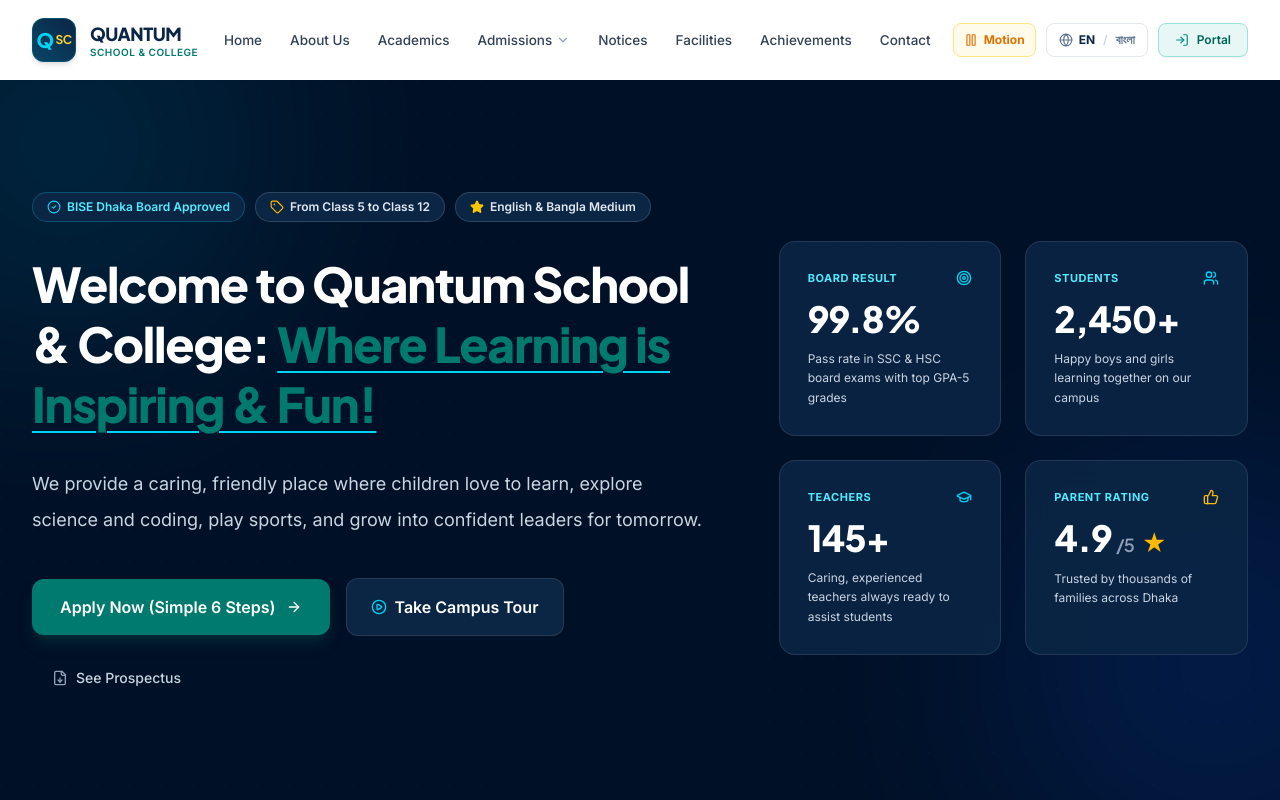
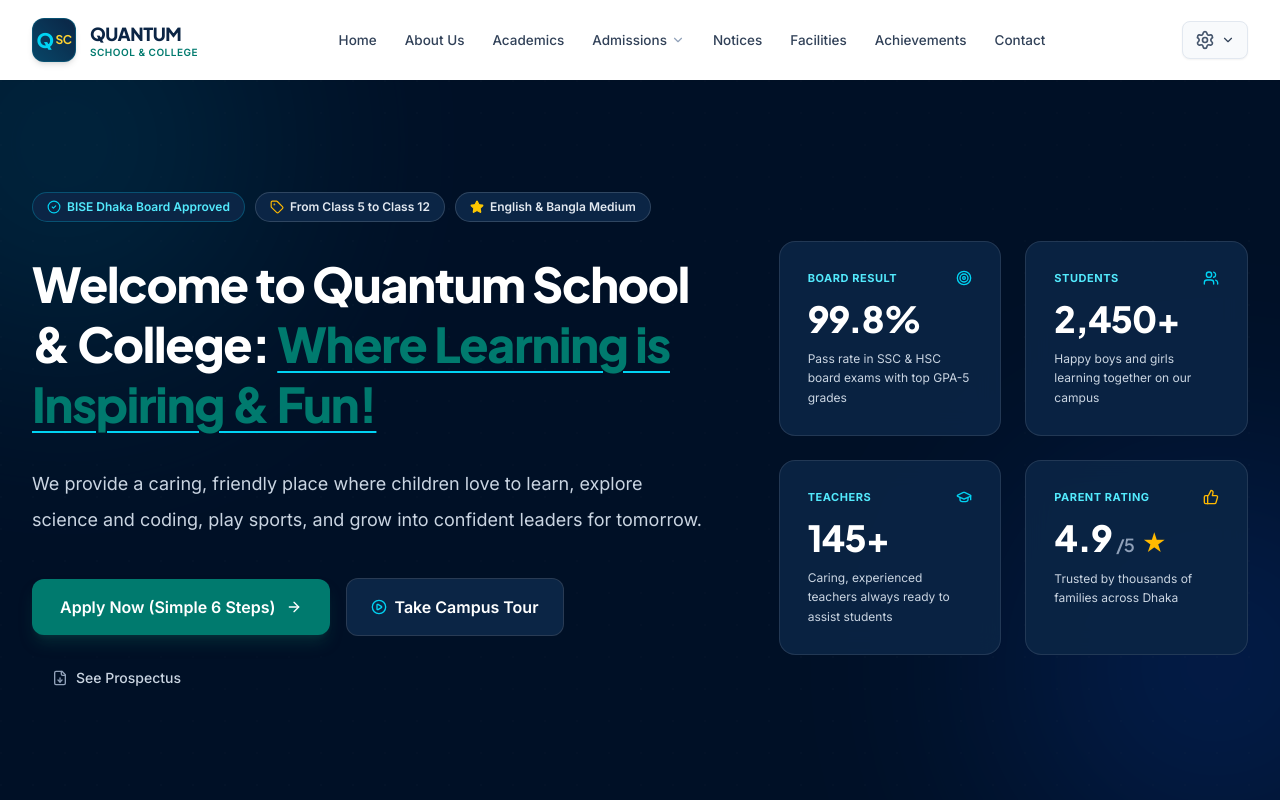
Before and after one commit to GaziMahmudur/Quantum-School-College, a React (Vite) app: page / in a window 1280 px wide. Shown: the top 800 px of the page. Built offline with nearby package versions, Linux system fonts and the light colour scheme.

Commit message:
feat: implement responsive Navbar component with language toggle, portal access, and animation controls

```diff
--- a/src/components/Navbar.tsx
+++ b/src/components/Navbar.tsx
@@ -1,5 +1,5 @@
 import React, { useState, useContext } from 'react';
-import { Download, Globe, LogIn, Menu, X, ShieldCheck, PhoneCall, ChevronDown, Play, Pause } from 'lucide-react';
+import { Download, Globe, LogIn, Menu, X, ShieldCheck, PhoneCall, ChevronDown, Play, Pause, Settings } from 'lucide-react';
 import { Language } from '../types';
 import { AnimationContext } from '../AnimationContext';
 
@@ -19,6 +19,7 @@ export const Navbar: React.FC<NavbarProps> = ({
   onScrollToSection,
 }) => {
   const [mobileMenuOpen, setMobileMenuOpen] = useState(false);
+  const [settingsMenuOpen, setSettingsMenuOpen] = useState(false);
   const { animationsEnabled, setAnimationsEnabled } = useContext(AnimationContext);
 
   const navItems = [
@@ -110,44 +111,60 @@ export const Navbar: React.FC<NavbarProps> = ({
 
           {/* Right Action Buttons */}
           <div className="flex items-center gap-1.5 sm:gap-2.5 shrink-0">
-            {/* Animation Toggle */}
-            <button
-              onClick={() => setAnimationsEnabled(!animationsEnabled)}
-              className={`p-1.5 sm:p-2 sm:px-2.5 rounded-lg border transition-all cursor-pointer flex items-center gap-1.5 shrink-0 ${
-                animationsEnabled
-                  ? 'bg-amber-50 border-amber-200 text-amber-600 hover:bg-amber-100 hover:border-amber-300'
-                  : 'bg-slate-100 border-slate-200 text-slate-500 hover:bg-slate-200'
-              }`}
-              title={animationsEnabled ? 'Disable Animations' : 'Enable Animations'}
-            >
-              {animationsEnabled ? <Pause className="w-3.5 h-3.5" /> : <Play className="w-3.5 h-3.5" />}
-              <span className="text-[10px] sm:text-xs font-bold hidden min-[400px]:block">
-                {animationsEnabled ? 'Motion' : 'Static'}
-              </span>
-            </button>
+            {/* Quick Actions Dropdown */}
+            <div className="relative">
+              <button
+                onClick={() => setSettingsMenuOpen(!settingsMenuOpen)}
+                className="flex items-center gap-1.5 p-2 sm:px-3 rounded-lg border border-slate-200 bg-slate-50 text-slate-700 hover:bg-slate-100 hover:text-[#0b2545] transition-all cursor-pointer shadow-xs"
+              >
+                <Settings className="w-5 h-5 sm:w-5 sm:h-5 text-slate-600" />
+                <ChevronDown className={`w-3.5 h-3.5 transition-transform duration-200 ${settingsMenuOpen ? 'rotate-180' : ''}`} />
+              </button>
 
-            {/* Language Switcher */}
-            <button
-              onClick={onToggleLanguage}
-              className="inline-flex items-center gap-1 sm:gap-1.5 px-1.5 sm:px-3 py-1.5 sm:py-2 text-[10px] sm:text-xs font-semibold text-slate-700 hover:text-[#0b2545] hover:bg-slate-100 rounded-lg border border-slate-200 transition-colors cursor-pointer shrink-0"
-              title="Toggle Language"
-            >
-              <Globe className="w-3.5 h-3.5 text-slate-500 hidden min-[370px]:block" />
-              <span className={language === 'en' ? 'font-bold text-[#0b2545]' : 'text-slate-500'}>EN</span>
-              <span className="text-slate-300 mx-0.5">/</span>
-              <span className={language === 'bn' ? 'font-bold text-[#007A6E]' : 'text-slate-500'}>বাংলা</span>
-            </button>
+              {settingsMenuOpen && (
+                <div
+                  className="absolute right-0 top-full mt-2 w-[220px] bg-white rounded-xl shadow-[0_10px_40px_-5px_rgba(0,0,0,0.15)] border border-slate-200 overflow-hidden flex flex-col p-2 space-y-1 z-50 animate-in fade-in zoom-in-95 origin-top-right"
+                  onMouseLeave={() => setSettingsMenuOpen(false)}
+                >
+                  {/* Portal */}
+                  <button
+                    onClick={() => { onOpenPortal(); setSettingsMenuOpen(false); }}
+                    className="flex justify-between items-center w-full px-3 py-2.5 bg-[#e6f7f5] hover:bg-[#d0f1ed] text-[#006359] rounded-lg transition-colors text-sm font-semibold border border-[#99e3db] group cursor-pointer"
+                  >
+                    <span>{language === 'en' ? 'Portal Login' : 'পোর্টাল লগইন'}</span>
+                    <LogIn className="w-4 h-4 text-[#008c7d] group-hover:translate-x-0.5 transition-transform" />
+                  </button>
 
-            {/* Portal Login Button */}
-            <button
-              onClick={onOpenPortal}
-              className="inline-flex items-center gap-1 sm:gap-2 px-2 sm:px-4 py-1.5 sm:py-2 text-[10px] sm:text-xs font-semibold text-[#0b2545] bg-[#e6f7f5] hover:bg-[#d0f1ed] text-[#006359] rounded-lg border border-[#99e3db] shadow-2xs transition-all cursor-pointer shrink-0"
-            >
-              <LogIn className="w-3 h-3 sm:w-3.5 sm:h-3.5 text-[#008c7d] hidden min-[320px]:block" />
-              <span>
-                {language === 'en' ? 'Portal' : 'পোর্টাল'}
-              </span>
-            </button>
+                  <div className="h-px bg-slate-100 my-1 w-full"></div>
+
+                  {/* Language */}
+                  <button
+                    onClick={onToggleLanguage}
+                    className="flex items-center justify-between w-full px-3 py-2 hover:bg-slate-50 text-slate-700 rounded-lg transition-colors text-sm font-medium border border-transparent hover:border-slate-200 cursor-pointer"
+                  >
+                    <span>Language</span>
+                    <div className="flex items-center gap-1 text-xs bg-white px-2 py-1 rounded shadow-xs border border-slate-200">
+                      <span className={language === 'en' ? 'font-bold text-[#0b2545]' : 'text-slate-400'}>EN</span>
+                      <span className="text-slate-300">/</span>
+                      <span className={language === 'bn' ? 'font-bold text-[#007A6E]' : 'text-slate-400'}>বাংলা</span>
+                      <Globe className="w-3 h-3 ml-0.5 text-slate-400" />
+                    </div>
+                  </button>
+
+                  {/* Animation */}
+                  <button
+                    onClick={() => setAnimationsEnabled(!animationsEnabled)}
+                    className="flex justify-between items-center w-full px-3 py-2 hover:bg-slate-50 text-slate-700 rounded-lg transition-colors text-sm font-medium border border-transparent hover:border-slate-200 cursor-pointer"
+                  >
+                    <span>Animations</span>
+                    <div className={`text-xs font-semibold px-2 py-1 rounded shadow-xs flex items-center gap-1 transition-colors ${animationsEnabled ? 'bg-amber-50 text-amber-700 border border-amber-200' : 'bg-white text-slate-500 border border-slate-200'}`}>
+                      {animationsEnabled ? <Pause className="w-3 h-3" /> : <Play className="w-3 h-3" />}
+                      {animationsEnabled ? 'Motion' : 'Static'}
+                    </div>
+                  </button>
+                </div>
+              )}
+            </div>
 
             {/* Mobile menu toggle */}
             <button
```
